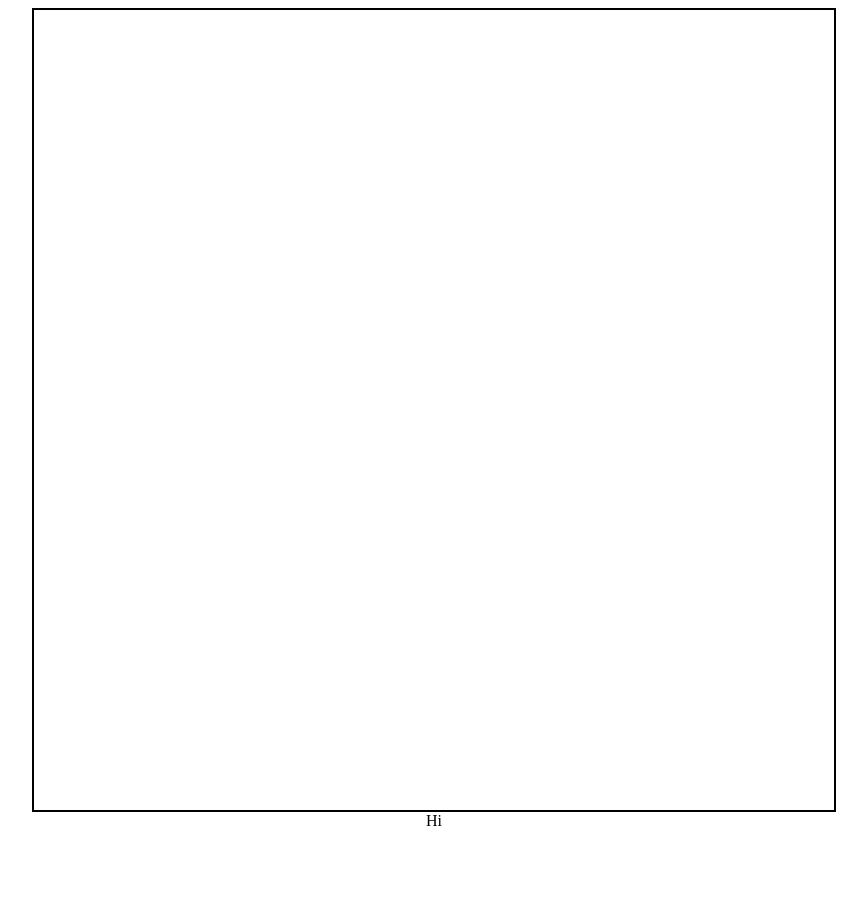
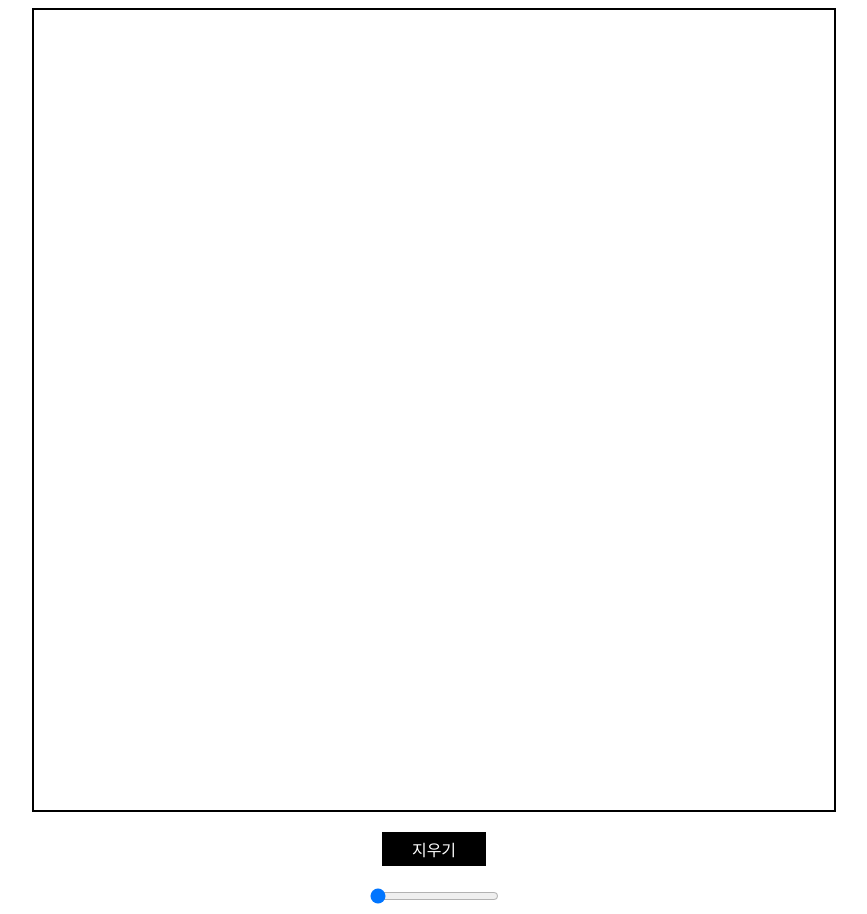
Before and after one commit to wonjangcloud9/meme-maker, a plain HTML site: page index.html in a window 1280 px wide. Shown: the whole page, without its empty margins (206-1073 px from the left). Before the commit the page ends 838 px from the top, so only its background shows below. Drawn offline with Linux system fonts and the light colour scheme.

Commit message:
Line Width

```diff
--- a/app.js
+++ b/app.js
@@ -34,3 +34,9 @@ init.addEventListener("click", () => {
   ctx.clearRect(0, 0, canvas.width, canvas.height);
   ctx.beginPath();
 });
+
+const lineWidth = document.getElementById("line-width");
+lineWidth.addEventListener("change", (e) => {
+  ctx.lineWidth = e.target.value;
+  ctx.beginPath();
+});
--- a/index.html
+++ b/index.html
@@ -9,8 +9,8 @@
   </head>
   <body>
     <canvas></canvas>
-    <div id="init">Hi</div>
-
+    <div id="init">지우기</div>
+    <input id="line-width" type="range" min="1" max="10" value="1" />
     <script src="app.js"></script>
   </body>
 </html>
--- a/styles.css
+++ b/styles.css
@@ -10,3 +10,12 @@ body {
   justify-content: center;
   align-items: center;
 }
+
+#init {
+  margin-top: 20px;
+  margin-bottom: 20px;
+  padding: 5px 30px;
+  background-color: black;
+  color: white;
+  cursor: pointer;
+}
```
